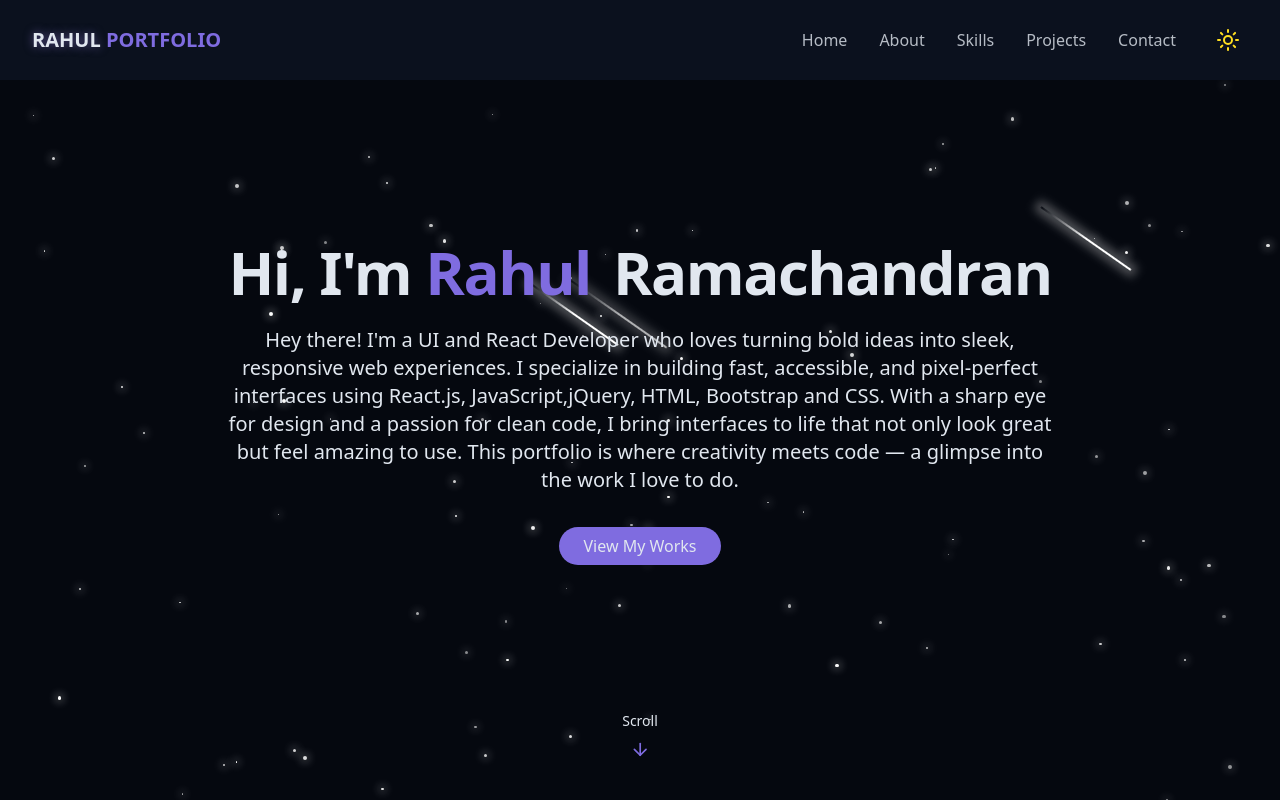
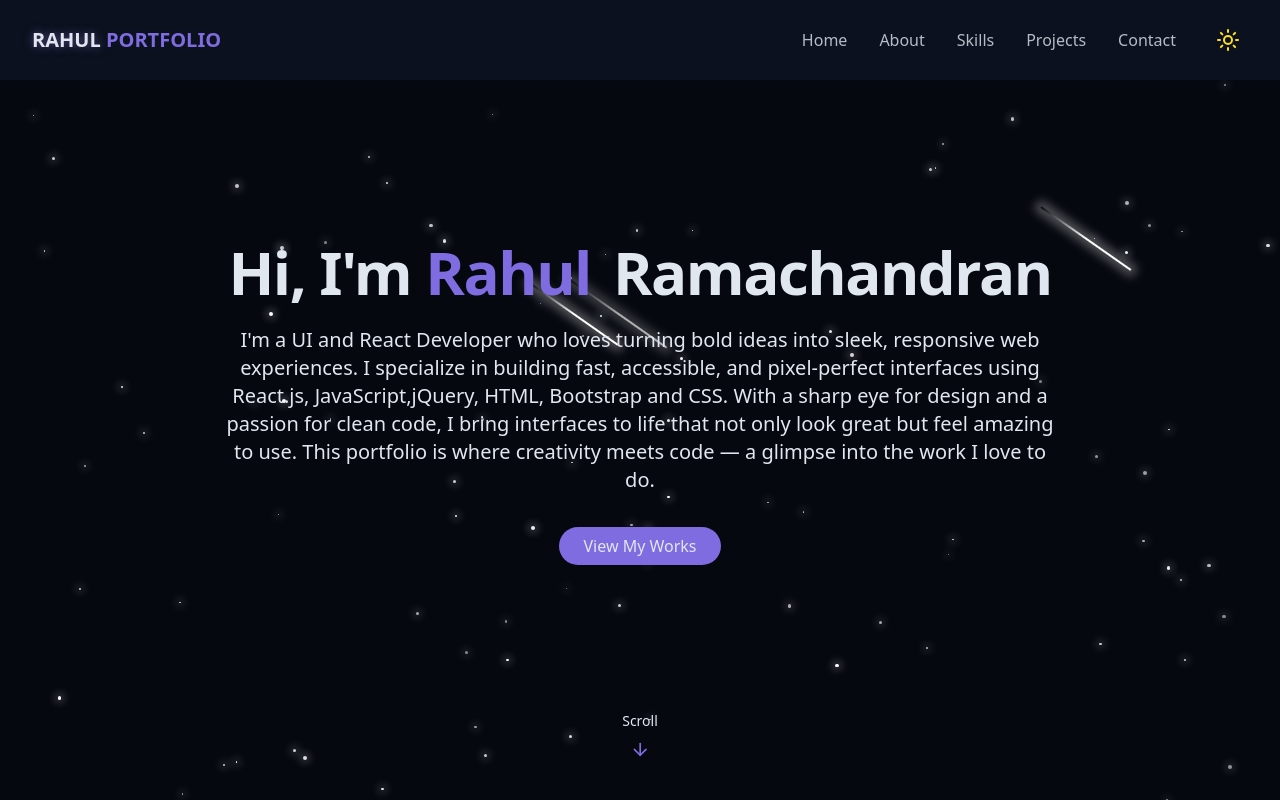
Before and after one commit to RahulRamachandran978/Rahul-Portfolio, a React (Vite) app: page / in a window 1280 px wide. Shown: the top 800 px of the page. Built offline with nearby package versions, Linux system fonts and the light colour scheme.

Commit message:
hero section updated

```diff
--- a/src/components/HeroSection.jsx
+++ b/src/components/HeroSection.jsx
@@ -12,7 +12,7 @@ const HeroSection = () => {
                     <span className='text-gradient ml-2 opacity-0 animate-fade-in-delay-2'> Ramachandran</span>
                 </h1>
                 <p className='text-lg md:text-xl text-muted-foreground max-2-2xl mx-auto opacity-0 animate-fade-in-delay-3'>
-                    Hey there! I'm a UI and React Developer who loves turning bold ideas into sleek, responsive web experiences.
+                    I'm a UI and React Developer who loves turning bold ideas into sleek, responsive web experiences.
                     I specialize in building fast, accessible, and pixel-perfect interfaces using React.js, JavaScript,jQuery, HTML, Bootstrap and CSS.
                     With a sharp eye for design and a passion for clean code, I bring interfaces to life that not only
                     look great but feel amazing to use. This portfolio is where creativity meets code — a glimpse into the work I love to do.
```
